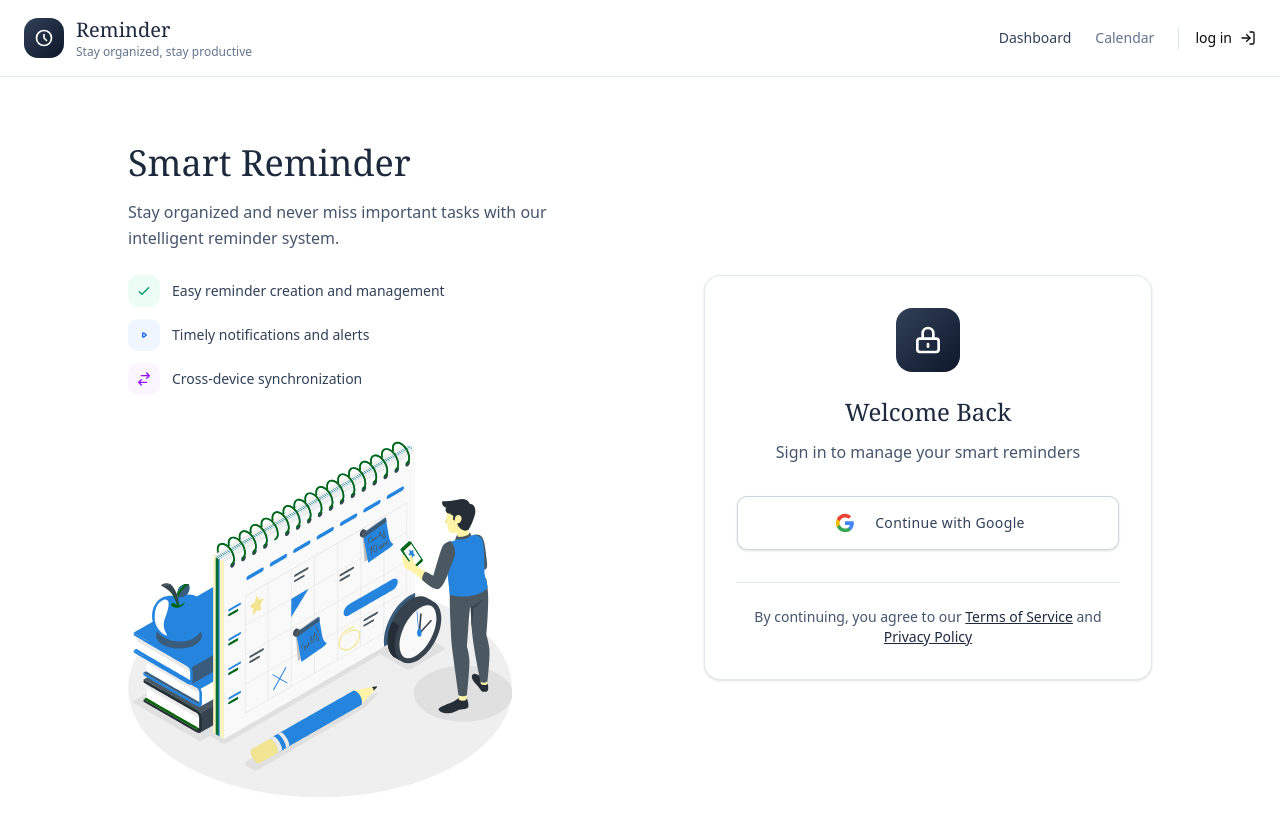
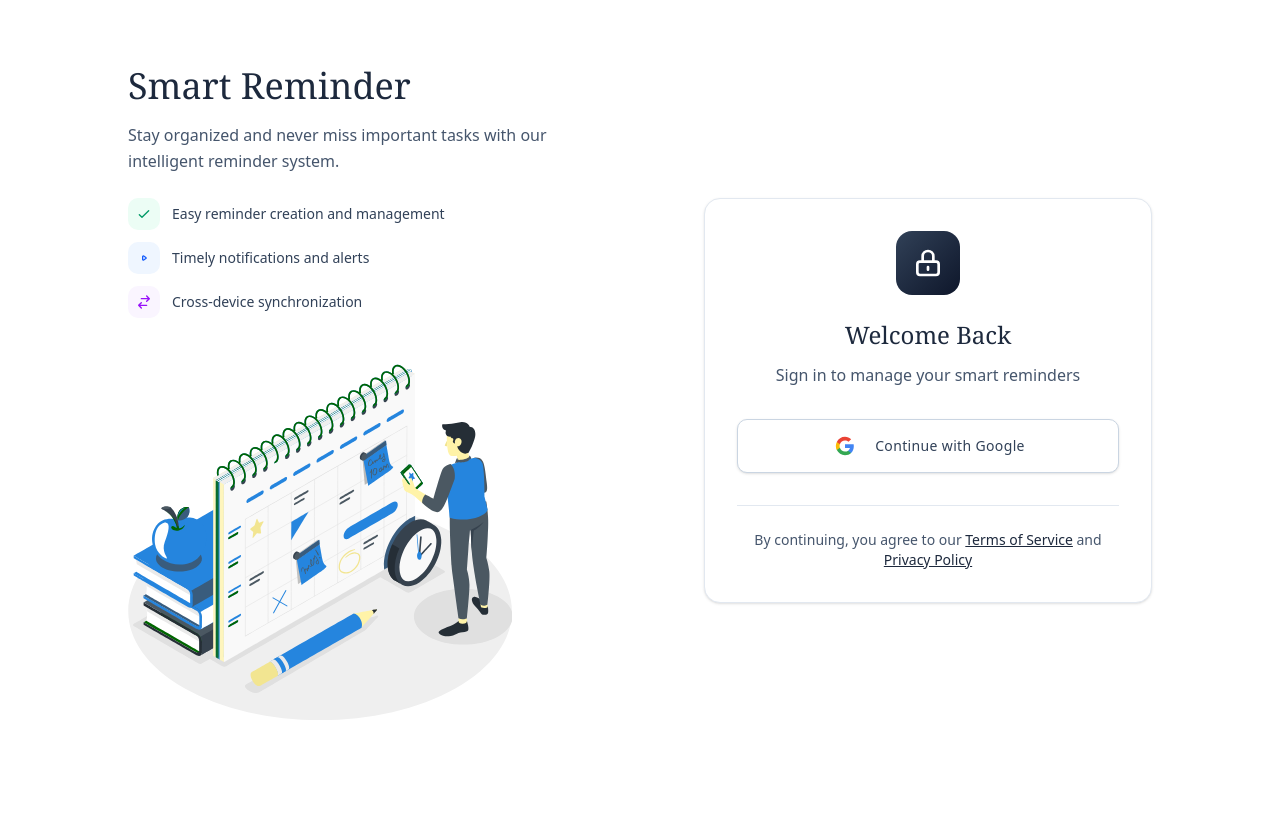
Before and after one commit to ennah123/reminders-app, a Next.js app: page /auth/signin in a window 1280 px wide. Shown: the top 836 px of the page. After the commit the page ends 800 px from the top, so only its background shows below. Built offline with nearby package versions, Linux system fonts and the light colour scheme; no server answers.

Commit message:
remove the header from main layout

```diff
--- a/app/layout.tsx
+++ b/app/layout.tsx
@@ -3,7 +3,6 @@ import { Geist, Geist_Mono } from "next/font/google";
 import "./globals.css";
 import { Toaster } from "@/components/ui/sonner";
 import { SessionProvider } from "next-auth/react";
-import Header from "@/components/Header";
 
 const geistSans = Geist({
   variable: "--font-geist-sans",
@@ -31,7 +30,6 @@ export default function RootLayout({
         className={`${geistSans.variable} ${geistMono.variable} antialiased`}
       >
         <SessionProvider>
-          <Header/>
           {children}
           <Toaster/>
         </SessionProvider>
```
